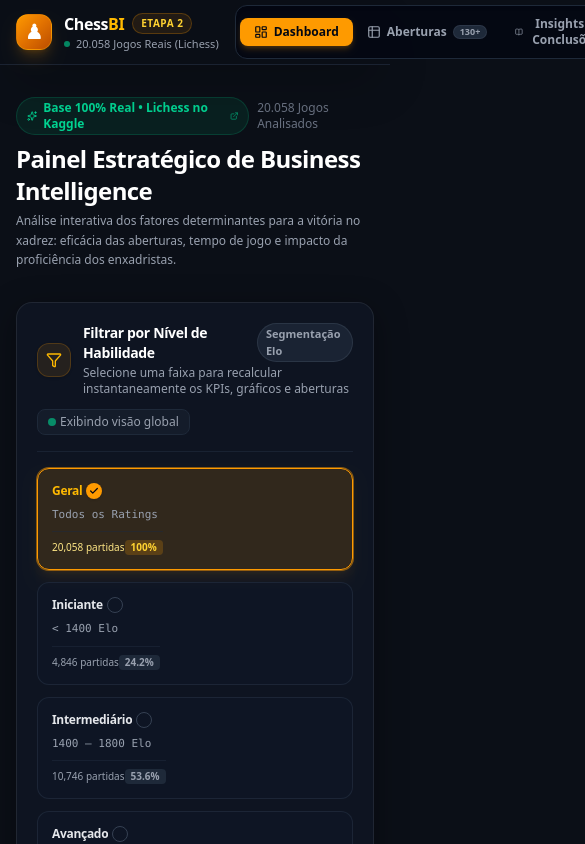
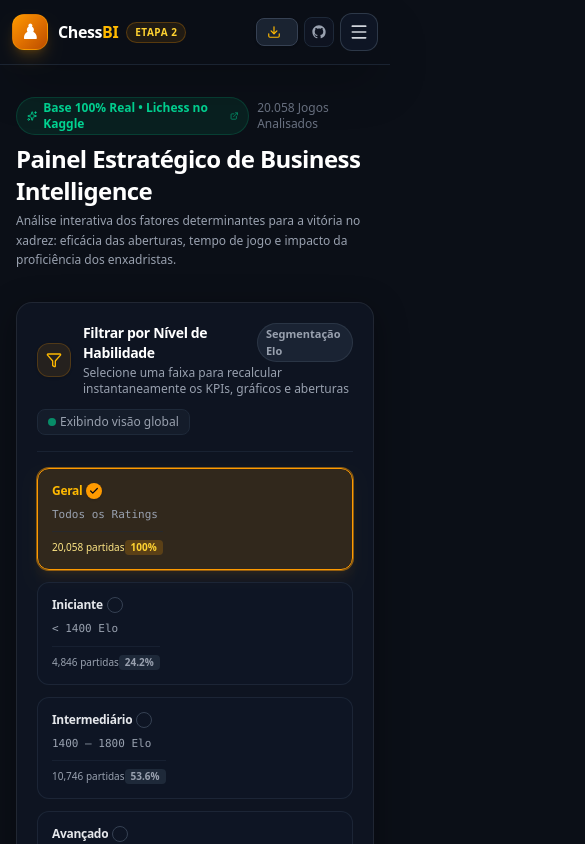
Before and after one commit to joaopereirajp/chess_bi, a Next.js app: page / in a window 390 px wide. Shown: the top 844 px of the page, 585 px wide, since content can reach past the window. Built offline with nearby package versions, Linux system fonts and the light colour scheme.

Commit message:
fix(ui): tornar menu superior responsivo com drawer mobile e backdrop

```diff
--- a/src/components/Navbar.jsx
+++ b/src/components/Navbar.jsx
@@ -1,15 +1,42 @@
 'use client';
 
+import { useState, useEffect } from 'react';
 import {
   LayoutDashboard,
   Table2,
   BookOpen,
   Image as ImageIcon,
   Download,
+  Menu,
+  X,
+  ExternalLink,
   Sparkles,
 } from 'lucide-react';
 
 export default function Navbar({ onSelectTab, activeTab }) {
+  const [mobileMenuOpen, setMobileMenuOpen] = useState(false);
+
+  // Fechar menu mobile ao redimensionar para telas grandes ou pressionar ESC
+  useEffect(() => {
+    const handleResize = () => {
+      if (window.innerWidth >= 1024) {
+        setMobileMenuOpen(false);
+      }
+    };
+    const handleKeyDown = (e) => {
+      if (e.key === 'Escape') {
+        setMobileMenuOpen(false);
+      }
+    };
+
+    window.addEventListener('resize', handleResize);
+    window.addEventListener('keydown', handleKeyDown);
+    return () => {
+      window.removeEventListener('resize', handleResize);
+      window.removeEventListener('keydown', handleKeyDown);
+    };
+  }, []);
+
   const navTabs = [
     {
       id: 'geral',
@@ -31,40 +58,45 @@ export default function Navbar({ onSelectTab, activeTab }) {
     },
   ];
 
+  const handleTabClick = (tabId) => {
+    onSelectTab(tabId);
+    setMobileMenuOpen(false);
+  };
+
   return (
-    <header className="sticky top-0 z-50 border-b border-gray-800/80 bg-[#0b0f17]/85 backdrop-blur-xl shadow-2xl">
-      <div className="max-w-7xl mx-auto px-4 sm:px-6 lg:px-8">
-        <div className="flex items-center justify-between h-16 gap-4">
+    <header className="sticky top-0 z-50 border-b border-gray-800/80 bg-[#0b0f17]/95 backdrop-blur-xl shadow-2xl">
+      <div className="max-w-7xl mx-auto px-3 sm:px-6 lg:px-8">
+        <div className="flex items-center justify-between h-16 gap-2 sm:gap-4">
           {/* Left: Brand Identity */}
-          <div className="flex items-center space-x-3 shrink-0">
-            <div className="w-9 h-9 rounded-xl bg-gradient-to-br from-amber-500 via-amber-600 to-amber-700 flex items-center justify-center shadow-lg shadow-amber-500/20 text-white font-black text-xl border border-amber-400/30">
+          <div className="flex items-center space-x-2.5 shrink-0">
+            <div className="w-9 h-9 rounded-xl bg-gradient-to-br from-amber-500 via-amber-600 to-amber-700 flex items-center justify-center shadow-lg shadow-amber-500/20 text-white font-black text-xl border border-amber-400/30 select-none">
               ♟
             </div>
             <div>
               <div className="flex items-center space-x-2">
-                <span className="text-base font-extrabold text-white tracking-tight">
+                <span className="text-base sm:text-lg font-extrabold text-white tracking-tight">
                   Chess<span className="text-amber-400">BI</span>
                 </span>
-                <span className="text-[10px] font-bold px-2 py-0.5 rounded-full bg-amber-500/10 text-amber-300 border border-amber-500/25 uppercase tracking-wider">
+                <span className="hidden min-[360px]:inline-flex text-[10px] font-bold px-2 py-0.5 rounded-full bg-amber-500/10 text-amber-300 border border-amber-500/25 uppercase tracking-wider">
                   Etapa 2
                 </span>
               </div>
-              <div className="flex items-center space-x-1.5 text-[11px] text-gray-400 font-medium">
+              <div className="hidden sm:flex items-center space-x-1.5 text-[11px] text-gray-400 font-medium">
                 <span className="w-1.5 h-1.5 rounded-full bg-emerald-400 animate-pulse" />
-                <span>20.058 Jogos Reais (Lichess)</span>
+                <span>20.058 Jogos (Lichess)</span>
               </div>
             </div>
           </div>
 
-          {/* Center: Segmented Navigation Tabs */}
-          <nav className="flex items-center bg-gray-950/80 p-1 rounded-xl border border-gray-800 shadow-inner">
+          {/* Center: Desktop Segmented Navigation Tabs (visível >= 1024px) */}
+          <nav className="hidden lg:flex items-center bg-gray-950/80 p-1 rounded-xl border border-gray-800 shadow-inner">
             {navTabs.map((tab) => {
               const Icon = tab.icon;
               const isActive = activeTab === tab.id;
               return (
                 <button
                   key={tab.id}
-                  onClick={() => onSelectTab(tab.id)}
+                  onClick={() => handleTabClick(tab.id)}
                   className={`flex items-center space-x-1.5 px-3.5 py-1.5 rounded-lg text-xs font-semibold transition-all cursor-pointer ${
                     isActive
                       ? 'bg-amber-500 text-gray-950 font-bold shadow-md shadow-amber-500/20'
@@ -89,29 +121,29 @@ export default function Navbar({ onSelectTab, activeTab }) {
             })}
           </nav>
 
-          {/* Right: Quick Deliverable Actions & GitHub */}
-          <div className="flex items-center space-x-2 shrink-0">
-            {/* Protótipo Link */}
+          {/* Right: Quick Deliverables Actions & Hamburger Toggle */}
+          <div className="flex items-center space-x-1.5 sm:space-x-2 shrink-0">
+            {/* Protótipo Link (Desktop e Tablet) */}
             <a
               href="/prototipo_dashboard.jpg"
               target="_blank"
               rel="noreferrer"
-              className="hidden md:flex items-center space-x-1.5 px-2.5 py-1.5 rounded-lg text-xs font-medium text-gray-300 hover:text-white bg-gray-900/60 hover:bg-gray-800 border border-gray-800 transition cursor-pointer"
+              className="hidden sm:flex items-center space-x-1.5 px-2.5 py-1.5 rounded-lg text-xs font-medium text-gray-300 hover:text-white bg-gray-900/60 hover:bg-gray-800 border border-gray-800 transition cursor-pointer"
               title="Visualizar Protótipo da Entrega 3"
             >
               <ImageIcon className="w-3.5 h-3.5 text-amber-400" />
-              <span>Protótipo</span>
+              <span className="hidden md:inline">Protótipo</span>
             </a>
 
             {/* Download Base CSV */}
             <a
               href="/chess_games.csv"
               download="chess_games.csv"
-              className="flex items-center space-x-1.5 px-3 py-1.5 rounded-lg text-xs font-semibold text-gray-200 hover:text-white bg-gray-800/80 hover:bg-gray-700/80 border border-gray-700 transition cursor-pointer shadow-sm"
-              title="Baixar Base de Dados (chess_games.csv)"
+              className="flex items-center space-x-1.5 px-2.5 sm:px-3 py-1.5 rounded-lg text-xs font-semibold text-gray-200 hover:text-white bg-gray-800/80 hover:bg-gray-700/80 border border-gray-700 transition cursor-pointer shadow-sm"
+              title="Baixar Base de Dados Unificada (chess_games.csv)"
             >
               <Download className="w-3.5 h-3.5 text-amber-400" />
-              <span className="hidden sm:inline">Baixar Base</span>
+              <span className="hidden md:inline">Baixar Base</span>
             </a>
 
             {/* GitHub Repo */}
@@ -120,15 +152,135 @@ export default function Navbar({ onSelectTab, activeTab }) {
               target="_blank"
               rel="noreferrer"
               className="p-1.5 rounded-lg text-gray-400 hover:text-white bg-gray-900/60 hover:bg-gray-800 border border-gray-800 transition cursor-pointer"
-              title="Ver Código no GitHub"
+              title="Ver Repositório no GitHub"
             >
               <svg className="w-4 h-4 fill-current" viewBox="0 0 24 24" aria-hidden="true">
                 <path fillRule="evenodd" clipRule="evenodd" d="M12 2C6.477 2 2 6.484 2 12.017c0 4.425 2.865 8.18 6.839 9.504.5.092.682-.217.682-.483 0-.237-.008-.868-.013-1.703-2.782.605-3.369-1.343-3.369-1.343-.454-1.158-1.11-1.466-1.11-1.466-.908-.62.069-.608.069-.608 1.003.07 1.53 1.032 1.53 1.032.892 1.53 2.341 1.088 2.91.832.092-.647.35-1.088.636-1.338-2.22-.253-4.555-1.113-4.555-4.951 0-1.093.39-1.988 1.029-2.688-.103-.253-.446-1.272.098-2.65 0 0 .84-.27 2.75 1.026A9.564 9.564 0 0112 6.844c.85.004 1.705.115 2.504.337 1.909-1.296 2.747-1.027 2.747-1.027.546 1.379.202 2.398.1 2.651.64.7 1.028 1.595 1.028 2.688 0 3.848-2.339 4.695-4.566 4.943.359.309.678.92.678 1.855 0 1.338-.012 2.419-.012 2.747 0 .268.18.58.688.482A10.019 10.019 0 0022 12.017C22 6.484 17.522 2 12 2z" />
               </svg>
             </a>
+
+            {/* Mobile / Tablet Hamburger Toggle Button (visível < 1024px) */}
+            <button
+              onClick={() => setMobileMenuOpen(!mobileMenuOpen)}
+              className="lg:hidden p-2 rounded-xl text-gray-300 hover:text-white bg-gray-900/80 hover:bg-gray-800 border border-gray-700/80 transition cursor-pointer"
+              aria-label={mobileMenuOpen ? 'Fechar menu de navegação' : 'Abrir menu de navegação'}
+              aria-expanded={mobileMenuOpen}
+            >
+              {mobileMenuOpen ? <X className="w-5 h-5 text-amber-400" /> : <Menu className="w-5 h-5" />}
+            </button>
           </div>
         </div>
       </div>
+
+      {/* Mobile Drawer Dropdown Menu com Backdrop */}
+      {mobileMenuOpen && (
+        <>
+          {/* Backdrop semi-transparente para fechar ao clicar fora */}
+          <div
+            className="fixed inset-0 top-16 bg-black/60 backdrop-blur-sm z-40 lg:hidden"
+            onClick={() => setMobileMenuOpen(false)}
+          />
+
+          {/* Painel do Menu Mobile */}
+          <div className="relative z-50 lg:hidden border-t border-gray-800/90 bg-[#0b0f17]/98 backdrop-blur-2xl px-4 py-4 space-y-4 shadow-2xl">
+            {/* Seção 1: Navegação Principal de Abas */}
+            <div>
+              <div className="text-[10px] font-bold text-gray-500 uppercase tracking-wider px-2 mb-2">
+                Navegação do Painel
+              </div>
+              <div className="space-y-1.5">
+                {navTabs.map((tab) => {
+                  const Icon = tab.icon;
+                  const isActive = activeTab === tab.id;
+                  return (
+                    <button
+                      key={tab.id}
+                      onClick={() => handleTabClick(tab.id)}
+                      className={`w-full flex items-center justify-between px-3.5 py-3 rounded-xl text-xs font-semibold transition cursor-pointer ${
+                        isActive
+                          ? 'bg-amber-500 text-gray-950 font-bold shadow-md shadow-amber-500/25'
+                          : 'text-gray-300 hover:text-white hover:bg-gray-900/80 border border-gray-800/50'
+                      }`}
+                    >
+                      <div className="flex items-center space-x-3">
+                        <Icon className={`w-4 h-4 ${isActive ? 'text-gray-950' : 'text-amber-400'}`} />
+                        <span>{tab.label}</span>
+                      </div>
+                      {tab.badge && (
+                        <span
+                          className={`text-[9px] px-2 py-0.5 rounded-full font-bold uppercase ${
+                            isActive
+                              ? 'bg-gray-950/20 text-gray-950'
+                              : 'bg-gray-800 text-gray-300 border border-gray-700'
+                          }`}
+                        >
+                          {tab.badge}
+                        </span>
+                      )}
+                    </button>
+                  );
+                })}
+              </div>
+            </div>
+
+            {/* Seção 2: Entregas Oficiais & Recursos */}
+            <div className="pt-3 border-t border-gray-800/80">
+              <div className="text-[10px] font-bold text-gray-500 uppercase tracking-wider px-2 mb-2">
+                Entregas do Projeto
+              </div>
+              <div className="grid grid-cols-1 gap-2">
+                <a
+                  href="/chess_games.csv"
+                  download="chess_games.csv"
+                  className="flex items-center space-x-2.5 px-3.5 py-2.5 rounded-xl text-xs text-gray-200 hover:text-white bg-gray-900/80 hover:bg-gray-800 border border-gray-800 cursor-pointer"
+                >
+                  <Download className="w-4 h-4 text-amber-400" />
+                  <span>Baixar Base Oficial (chess_games.csv)</span>
+                </a>
+
+                <a
+                  href="/prototipo_dashboard.jpg"
+                  target="_blank"
+                  rel="noreferrer"
+                  className="flex items-center space-x-2.5 px-3.5 py-2.5 rounded-xl text-xs text-gray-200 hover:text-white bg-gray-900/80 hover:bg-gray-800 border border-gray-800 cursor-pointer"
+                >
+                  <ImageIcon className="w-4 h-4 text-amber-400" />
+                  <span>Ver Protótipo de Interface (Entrega 3)</span>
+                </a>
+
+                <a
+                  href="https://github.com/joaopereirajp/chess_bi"
+                  target="_blank"
+                  rel="noreferrer"
+                  className="flex items-center space-x-2.5 px-3.5 py-2.5 rounded-xl text-xs text-gray-200 hover:text-white bg-gray-900/80 hover:bg-gray-800 border border-gray-800 cursor-pointer"
+                >
+                  <ExternalLink className="w-4 h-4 text-amber-400" />
+                  <span>Repositório no GitHub (Código-Fonte)</span>
+                </a>
+
+                <a
+                  href="https://www.kaggle.com/datasets/datasnaek/chess"
+                  target="_blank"
+                  rel="noreferrer"
+                  className="flex items-center space-x-2.5 px-3.5 py-2.5 rounded-xl text-xs text-emerald-400 hover:text-emerald-300 bg-emerald-500/10 hover:bg-emerald-500/20 border border-emerald-500/25 cursor-pointer"
+                >
+                  <Sparkles className="w-4 h-4" />
+                  <span>Base Original no Kaggle (20.058 jogos)</span>
+                </a>
+              </div>
+            </div>
+
+            {/* Rodapé informativo */}
+            <div className="pt-2 text-[11px] text-gray-500 px-2 flex items-center justify-between">
+              <span>Lichess Games • Projeto Integrador</span>
+              <span className="flex items-center space-x-1 text-emerald-400 font-semibold">
+                <span className="w-1.5 h-1.5 rounded-full bg-emerald-400 animate-pulse" />
+                <span>Online</span>
+              </span>
+            </div>
+          </div>
+        </>
+      )}
     </header>
   );
 }
```
